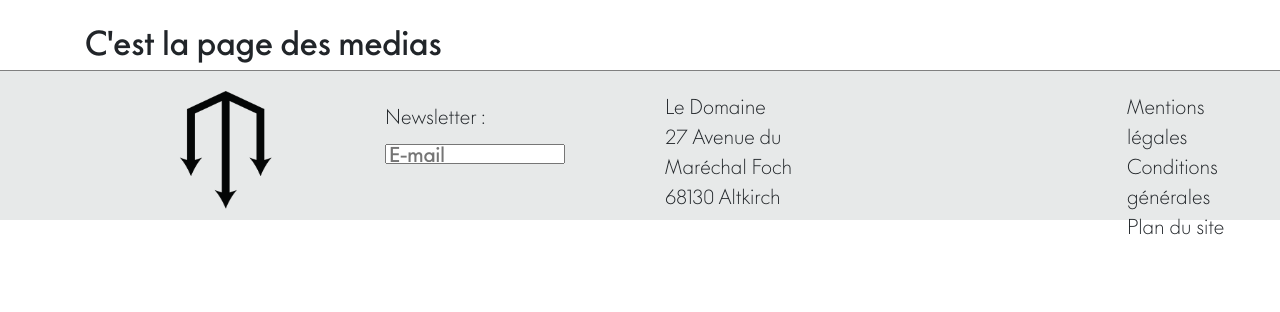
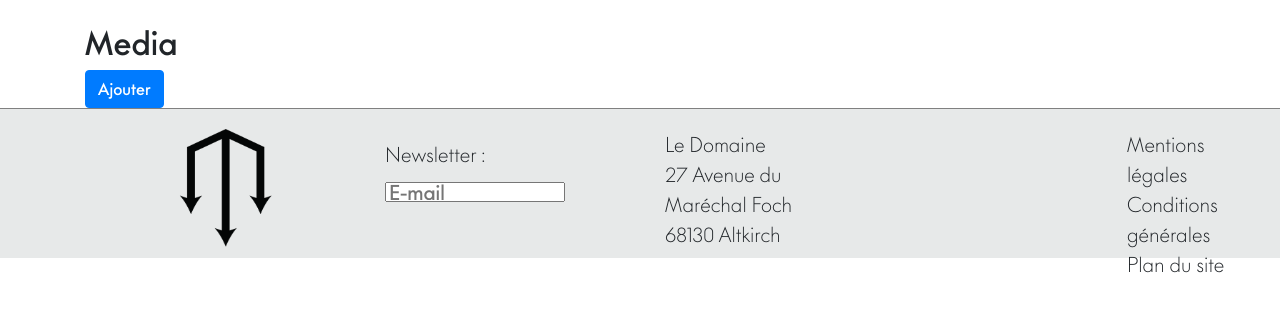
Before and after one commit to tet0fyl/Domaine, a PHP site: page /media in a window 1280 px wide. Shown: the part 69-381 px from the top of the page. Run offline with PHP 8.4, Linux system fonts and the light colour scheme; the visitor is signed in with stand-in values (Sample User, id 1); tables that the repository leaves empty hold one stand-in row (values such as "Sample post").

Commit message:
INSERT DELETE UPDATE Media

```diff
--- a/models/adminManager_class.php
+++ b/models/adminManager_class.php
@@ -25,8 +25,6 @@
             $strQuery = "DELETE FROM `TypeEvenement` WHERE id_evenement = " . $id;
             $this->_db->exec($strQuery);
         }
-
-
         $strQuery = "DELETE FROM " . $table . " WHERE id_" . substr($table,0,strlen($table)-1)  . " = " . $id;
         $this->_db->exec($strQuery);
     }
--- a/models/mediaManager_class.php
+++ b/models/mediaManager_class.php
@@ -23,10 +23,26 @@
             return $arrResult;
 		}
 
-		public function get($intId){
-			//$strQuery =
-			//$query 		= $this->_db->query($strQuery);
-			//$arrResult 	= $query->fetchAll();
-			//return $arrResult;
-		}
+        public function get($intId){
+            $strQuery = "SELECT * FROM Medias WHERE id_media LIKE " . $intId;
+            $query = $this->_db->query($strQuery);
+            $arrResult = $query->fetch();
+            return $arrResult;
+        }
+
+        public function addMedia() {
+            $fileName=imgUpload("image","ressources/upload/medias/");
+
+            $strQuery = "INSERT INTO `Medias` ( `id_media`, `media`)
+                     VALUES (NULL,'" . $fileName . "')";
+            $this->_db->exec($strQuery);
+        }
+
+        public function updateMedia($id) {
+            $fileName=imgUpload("image","ressources/upload/medias/");
+
+            $strQuery = "UPDATE `Medias` SET `media` = '" . $fileName . "' WHERE id_media LIKE " . $id ;
+
+            $this->_db->exec($strQuery);
+        }
 	}
--- a/views/admin/form_media.php
+++ b/views/admin/form_media.php
@@ -1 +1,12 @@
-<?php
+<form method="post" action="<?php echo (isset($objMedia))?'admin-updatemedia-' . $objMedia->getId():'admin-postmedia'; ?>" enctype="multipart/form-data">
+    <div class='custom-file'>
+        <input class="custom-file-input" type="file" id="image" name="image" required>
+        <label class="custom-file-label" for="image">Img : </label>
+    </div>
+    <div class = 'form-group'>
+        <input class="btn btn-primary mb-2" type="submit">
+        <?php if (isset($objPresse)) { ?>
+            <a class="btn btn-primary mb-2" href="media">Retour</a>
+        <?php } ?>
+    </div>
+</form>
--- a/views/media.php
+++ b/views/media.php
@@ -1,4 +1,12 @@
-<h2>C'est la page des medias</h2>
+<h2>Media</h2>
+<?php
+if(isset($_SESSION['admin']) && $_SESSION['admin']) { ?>
+    <div id="adminDisplayForm">
+        <button class='btn btn-primary' >Ajouter</button>
+        <?php include("views/admin/form_media.php"); ?>
+    </div>
+<?php }
+?>
 
 <?php
 	foreach($data["arrMedia"] as $dataMedia){
--- a/views/objects/own_page/media_object.php
+++ b/views/objects/own_page/media_object.php
@@ -1,7 +1,9 @@
 <article>
-        <div style="border: black solid 1px; padding: 3px">
+    <?php
+    if(isset($_SESSION['admin']) && $_SESSION['admin']) {
+        adminOption('media',$objMedia);
+    } ?>
             <a href="<?php echo $urlFichierMedia . $objMedia->getMedia() ?>">
                 <img src="<?php echo $urlFichierMedia . $objMedia->getMedia()?>">
             </a>
-        </div>
 </article>
```
Also changed, not shown: controllers/admin_controller.php (+33 -0 lines).
